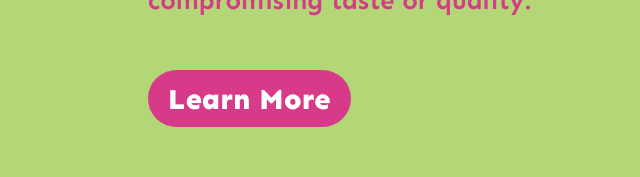
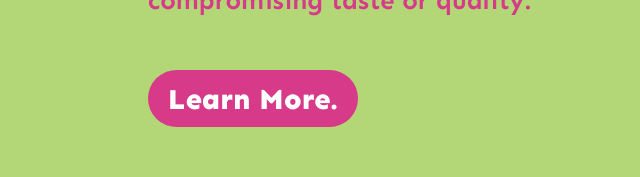
Before and after one commit to shegzynova/data-sciences-fed-assesment, a plain HTML site: page index.html in a window 1280 px wide. Shown: the part 1527-1704 px from the top of the page, 595-1235 px from the left. Drawn offline with nearby package versions, Linux system fonts and the light colour scheme.

Commit message:
new changes

```diff
--- a/index.html
+++ b/index.html
@@ -97,7 +97,7 @@
                     </p>
                 </article>
                 <button class="learn-more-btn pink-bg white-text bold transition">
-                    Learn More
+                    Learn More.
                 </button>
               </div>
             </div>
```
